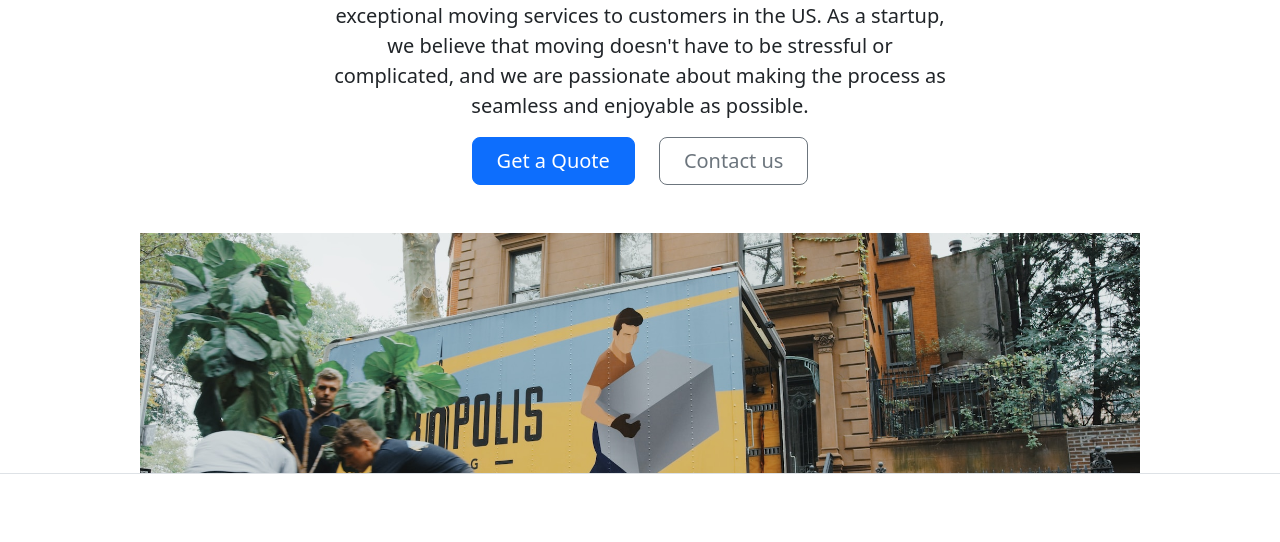
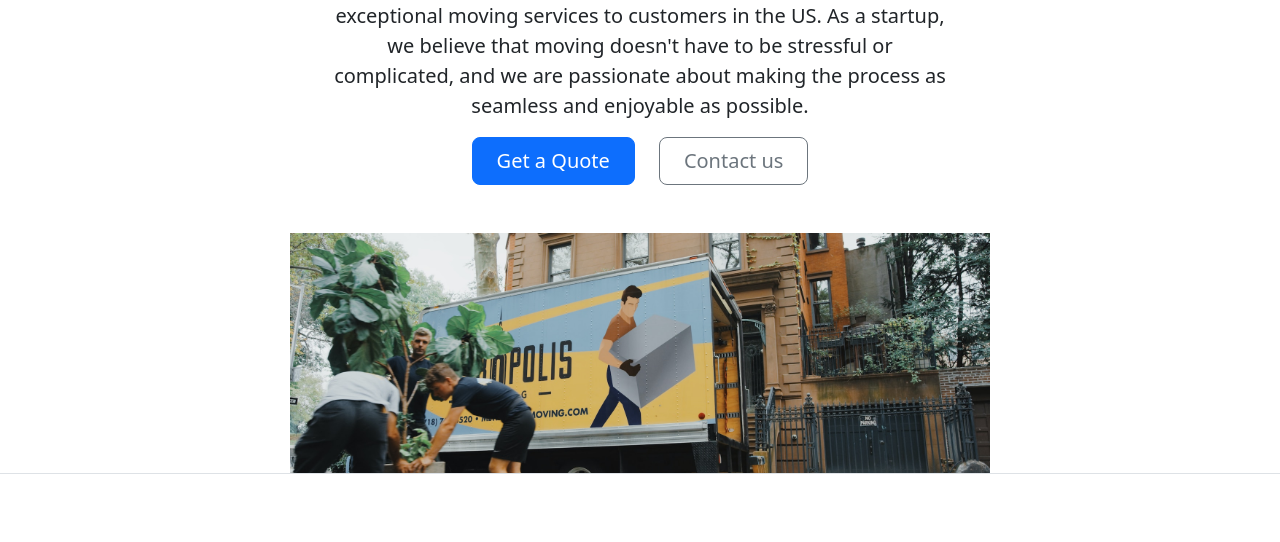
Before and after one commit to tazwarsaif/First-Project-Using-Bootstrap, a plain HTML site: page index.html in a window 1280 px wide. Shown: the part 258-800 px from the top of the page. Drawn offline with nearby package versions, Linux system fonts and the light colour scheme.

Commit message:
index.html

```diff
--- a/index.html
+++ b/index.html
@@ -67,7 +67,7 @@
     </div>
     <div class="overflow-hidden" style="max-height: 30vh;">
       <div class="container px-5">
-        <img src="./moving-van.jpg" class="d-block mx-lg-auto img-fluid" alt="moving-van" width="1000" height="700" >
+        <img src="./moving-van.jpg" class="d-block mx-lg-auto img-fluid" alt="moving-van" width="700" height="500" >
       </div>
     </div>
   </div>
```
